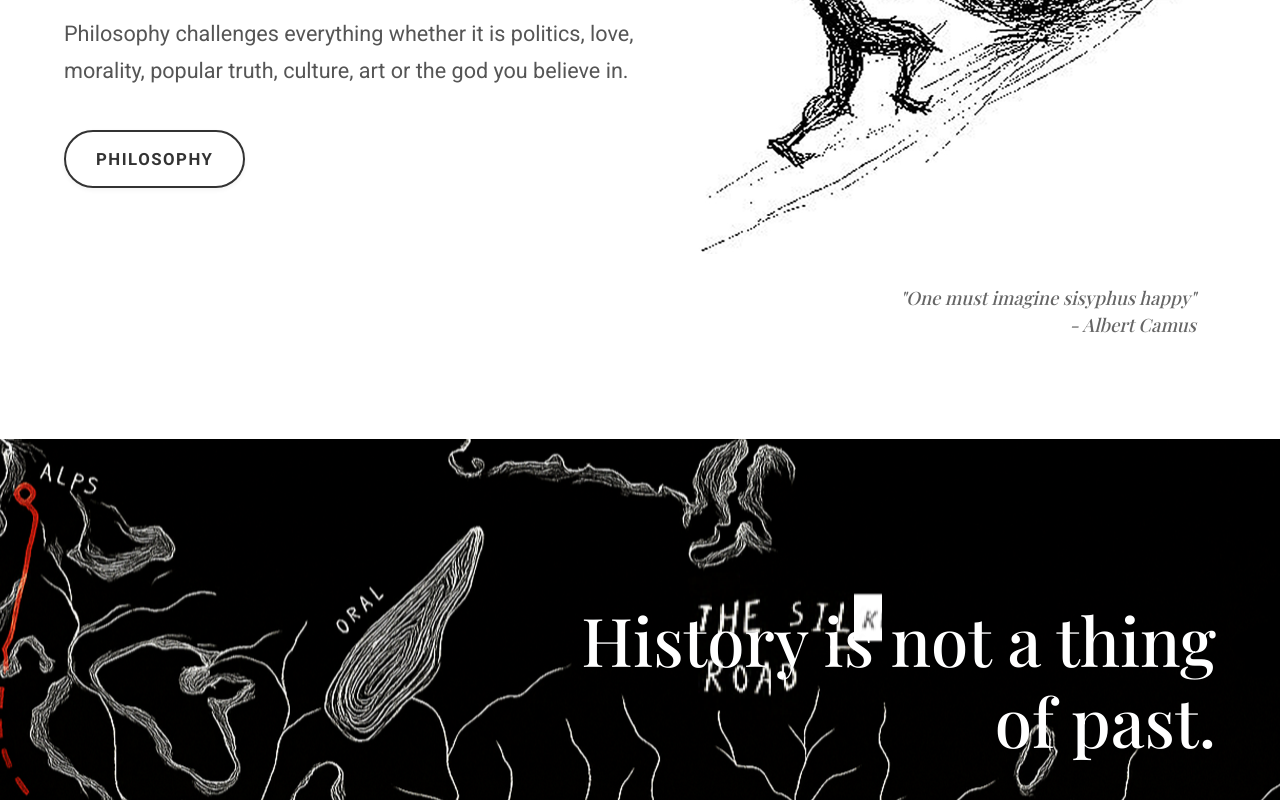
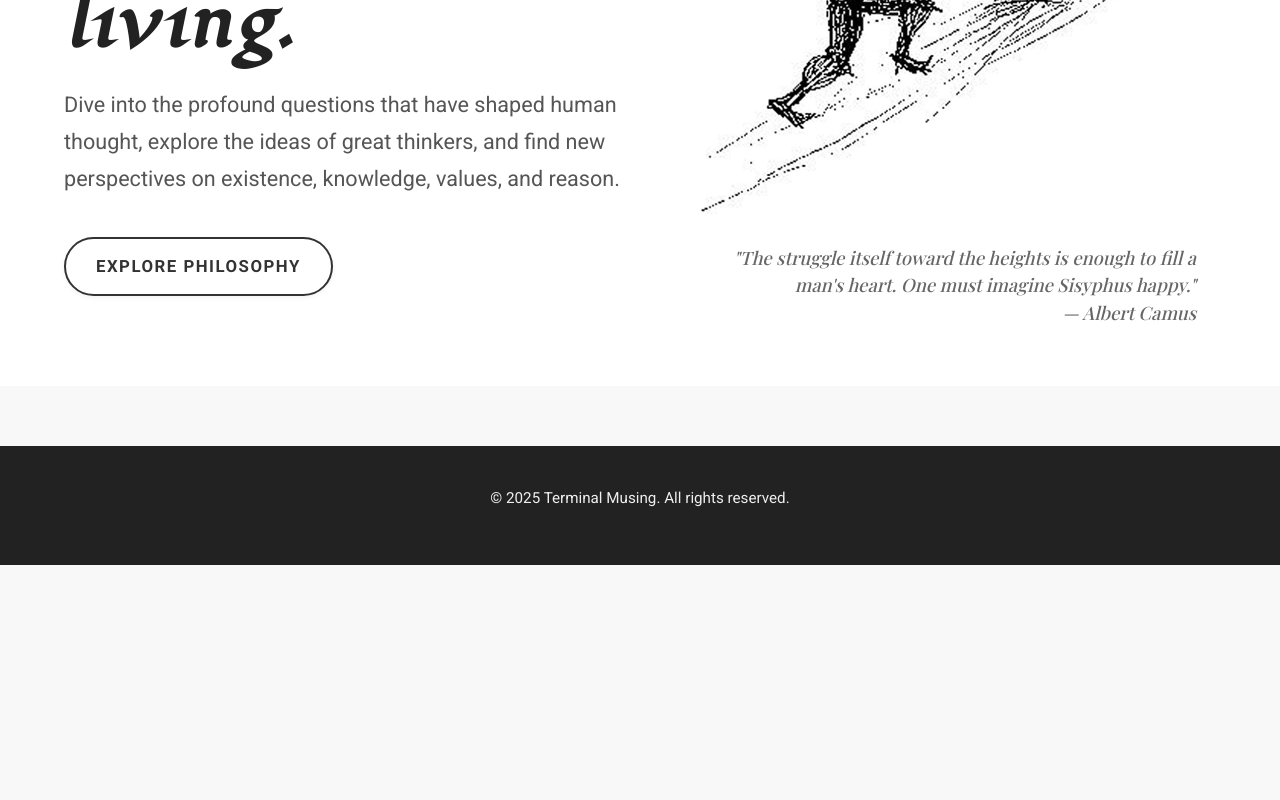
Before and after one commit to hashim47j/Terminal-Musing, a React (Vite) app: page / in a window 1280 px wide. Shown: the part 500-1300 px from the top of the page. After the commit the page ends 1065 px from the top, so only its background shows below. Built offline with nearby package versions, Linux system fonts and the light colour scheme; a web font is replaced by a local one.

Commit message:
something

```diff
--- a/src/pages/HomePage/HistoryHero/HistoryHero.jsx
+++ b/src/pages/HomePage/HistoryHero/HistoryHero.jsx
@@ -1,26 +1,80 @@
-import React from 'react';
+// Terminal-Musing/src/pages/HomePage/HistoryHero/HistoryHero.jsx
+import React, { useRef } from 'react'; // <<-- NEW: Import useRef
 import { Link } from 'react-router-dom';
+import { motion, useScroll, useTransform } from 'framer-motion'; // <<-- NEW: Import useScroll, useTransform
 import styles from './HistoryHero.module.css';
 import silkRoadMap from '../../../assets/silk-road-map.png';
 
 const HistoryHero = () => {
+  const ref = useRef(null); // <<-- NEW: Create a ref for this section
+
+  // <<-- NEW: Use useScroll to track scroll progress of THIS section -->>
+  const { scrollYProgress } = useScroll({
+    target: ref,
+    offset: ["start end", "end start"] // Tracks progress as element enters/leaves viewport
+  });
+
+  // <<-- NEW: Use useTransform to map scroll progress to opacity -->>
+  const opacity = useTransform(scrollYProgress,
+    [0, 0.1, 0.9, 1], // Input range (scrollYProgress from 0 to 1)
+    [0, 1, 1, 0]     // Output range (opacity from 0 to 1 and back to 0)
+  );
+  // This means:
+  // 0% scrollYProgress (bottom of element hits bottom of viewport): opacity 0 (faded out)
+  // 10% scrollYProgress (element starts to enter, 10% in view): opacity 1 (faded in)
+  // 90% scrollYProgress (element almost completely in view, about to leave): opacity 1
+  // 100% scrollYProgress (top of element hits top of viewport): opacity 0 (faded out)
+
+
+  // Keep your existing variants if you still want them for initial entry
+  const sectionVariants = {
+    hidden: { opacity: 0, y: 100 },
+    visible: { opacity: 1, y: 0, transition: { duration: 0.8, ease: 'easeOut' } },
+  };
+
+  const textVariants = {
+    hidden: { opacity: 0, y: 50 },
+    visible: { opacity: 1, y: 0, transition: { duration: 0.7, ease: 'easeOut' } },
+  };
+
   return (
-    <section className={styles.historyHero}>
-      <img src={silkRoadMap} alt="Silk Road Map" className={styles.silkRoadImage} />
+    <motion.section
+      ref={ref} // <<-- NEW: Assign the ref to the motion.section
+      className={styles.historyHero}
+      // Apply the animated opacity here
+      style={{ opacity }} // <<-- NEW: Apply the dynamically calculated opacity
+      // You can keep Framer Motion initial/whileInView if you want an *additional* entrance animation
+      // However, the `opacity` from useTransform will override static opacity.
+      // If you want initial opacity to be 1, ensure `offset` range and `useTransform` logic match.
+      // For a seamless fade, it's often better to rely solely on `useTransform` for opacity.
+      // If you have `initial="hidden"` and `visible="visible"` for `opacity: 0`, this might conflict.
+      // Let's remove them for now to ensure `useTransform` is the primary opacity control.
+      // variants={sectionVariants}
+      // initial="hidden"
+      // whileInView="visible"
+      // viewport={{ once: true, amount: 0.3 }}
+    >
+      <div className={styles.imageAndOverlayWrapper}>
+        <img
+          src={silkRoadMap}
+          alt="Ancient Silk Road Map"
+          className={styles.silkRoadImage}
+        />
+        <div className={styles.overlay}></div>
+      </div>
 
-      {/* Aapda ka Awsar – the overlay */}
-      <div className={styles.overlay}></div>
-
-      <h1 className={styles.mainHeading}>
+      {/* Text elements - you can decide if you want them to fade with the section or separately */}
+      {/* If you want them to fade with the section, remove their individual `variants` */}
+      <motion.h1 className={styles.mainHeading} /* variants={textVariants} */>
         History is not a thing <br /> of past.
-      </h1>
-
-      <p className={styles.description}>
+      </motion.h1>
+      <motion.p className={styles.description} /* variants={textVariants} transition={{ delay: 0.2 }}*/>
         It echoes in the future with strange faces <br /> and in modern clothes.
-      </p>
-
-      <Link to="/history" className={styles.categoryTag}>History</Link>
-    </section>
+      </motion.p>
+      <motion.div /* variants={textVariants} transition={{ delay: 0.4 }}*/>
+        <Link to="/history" className={styles.categoryTag}>History</Link>
+      </motion.div>
+    </motion.section>
   );
 };
 
--- a/src/pages/HomePage/HistoryHero/HistoryHero.module.css
+++ b/src/pages/HomePage/HistoryHero/HistoryHero.module.css
@@ -1,3 +1,5 @@
+/* Terminal-Musing/src/pages/HomePage/HistoryHero/HistoryHero.module.css */
+
 .historyHero {
   position: relative;
   width: 100%;
@@ -5,7 +7,11 @@
   background-color: #000;
   overflow: hidden;
   color: #f0f0f0;
+  scroll-snap-align: start; /* KEEP THIS */
+  flex-shrink: 0; /* KEEP THIS */
 }
+
+/* ... rest of your HistoryHero CSS ... */
 .silkRoadImage {
   position: absolute;
   top: 0;
--- /dev/null
+++ b/src/pages/HomePage/HomePage.module.css
@@ -0,0 +1,9 @@
+/* Terminal-Musing/src/pages/HomePage/HomePage.module.css */
+
+.fullPageContainer {
+    height: 100vh; /* Makes the container fill the entire viewport height */
+    overflow-y: scroll; /* Enables vertical scrolling within this container */
+    scroll-snap-type: y mandatory; /* This enables snapping on the Y-axis, mandatory for full snaps */
+    -webkit-overflow-scrolling: touch; /* Improves scrolling performance on iOS devices */
+    scroll-behavior: smooth; /* Ensures a smooth transition when snapping */
+  }
--- a/src/pages/HomePage/PhilosophyHero/PhilosophyHero.jsx
+++ b/src/pages/HomePage/PhilosophyHero/PhilosophyHero.jsx
@@ -1,33 +1,47 @@
 // Terminal-Musing/src/pages/HomePage/PhilosophyHero/PhilosophyHero.jsx
-import React from 'react';
-import { Link } from 'react-router-dom'; // Important for linking the "Philosophy" tag
-import styles from './PhilosophyHero.module.css'; // Link to its specific CSS module
-
-// Import your image - make sure you've placed it in the assets folder
-// Or you can place it directly in the public folder and use a public path
-import sisyphusSketch from '../../../assets/sisyphus-sketch.jpg';
-// If you put it in `public` folder, you would use:
-// const sisyphusSketch = '/sisyphus-sketch.jpg';
+import React, { useRef } from 'react'; // <<-- NEW: Import useRef
+import { Link } from 'react-router-dom';
+import { motion, useScroll, useTransform } from 'framer-motion'; // <<-- NEW: Import useScroll, useTransform
+import styles from './PhilosophyHero.module.css';
+import sisyphusImage from '../../../assets/sisyphus-sketch.jpg'; // Adjust path if needed
 
 const PhilosophyHero = () => {
+  const ref = useRef(null); // <<-- NEW: Create a ref for this section
+
+  // <<-- NEW: Use useScroll to track scroll progress of THIS section -->>
+  const { scrollYProgress } = useScroll({
+    target: ref,
+    offset: ["start end", "end start"] // Tracks progress as element enters/leaves viewport
+  });
+
+  // <<-- NEW: Use useTransform to map scroll progress to opacity -->>
+  const opacity = useTransform(scrollYProgress,
+    [0, 0.1, 0.9, 1], // Input range (scrollYProgress from 0 to 1)
+    [0, 1, 1, 0]     // Output range (opacity from 0 to 1 and back to 0)
+  );
+
   return (
-    <section className={styles.philosophyHero}>
+    <motion.section
+      ref={ref} // <<-- NEW: Assign the ref to the motion.section
+      className={styles.philosophyHero}
+      style={{ opacity }} // <<-- NEW: Apply the dynamically calculated opacity
+    >
       <div className={styles.contentWrapper}>
-        <h1 className={styles.mainHeading}>With a thought it all began</h1>
+        <h1 className={styles.mainHeading}>
+          The unexamined life <br /> is not worth living.
+        </h1>
         <p className={styles.description}>
-          Philosophy challenges everything whether it is politics, love, morality, popular truth, culture, art or the god you believe in.
+          Dive into the profound questions that have shaped human thought, explore the ideas of great thinkers, and find new perspectives on existence, knowledge, values, and reason.
         </p>
-        {/* The clickable "Philosophy" tag linking to its future page */}
-        <Link to="/philosophy" className={styles.categoryTag}>Philosophy</Link>
+        <Link to="/philosophy" className={styles.categoryTag}>Explore Philosophy</Link>
       </div>
       <div className={styles.imageWrapper}>
-        <img src={sisyphusSketch} alt="Sisyphus pushing a boulder - one must imagine sisyphus happy" className={styles.sisyphusImage} />
+        <img src={sisyphusImage} alt="Sisyphus" className={styles.sisyphusImage} />
         <p className={styles.camusQuote}>
-          "One must imagine sisyphus happy"<br />
-          - Albert Camus
+          "The struggle itself toward the heights is enough to fill a man's heart. One must imagine Sisyphus happy." <br /> — Albert Camus
         </p>
       </div>
-    </section>
+    </motion.section>
   );
 };
 
--- a/src/pages/HomePage/PhilosophyHero/PhilosophyHero.module.css
+++ b/src/pages/HomePage/PhilosophyHero/PhilosophyHero.module.css
@@ -3,15 +3,14 @@
 .philosophyHero {
   display: flex;
   align-items: center;
-    padding: 100px 5%; /* Generous padding for a prominent hero section */
+  padding: 100px 5%;
   background-color: #fff;
-    min-height: 80vh; /* Make it take up a good portion of the screen */
+  height: 100vh; /* KEEP THIS */
+  scroll-snap-align: start; /* KEEP THIS */
+  flex-shrink: 0; /* KEEP THIS */
   overflow: hidden;
   position: relative;
-    /* Add a subtle gradient or background texture if desired later */
-    /* background: linear-gradient(to right, #fdfdfd, #f5f5f5); */
 }
-
 .contentWrapper {
   flex: 1;
   padding-right: 60px;
@@ -105,7 +104,7 @@
   .philosophyHero {
     flex-direction: column;
     padding: 80px 5%;
-      min-height: unset;
+    min-height: unset; /* Revert min-height for mobile if needed, but height: 100vh might override it */
   }
 
   .contentWrapper,
--- a/src/pages/HomePage/index.jsx
+++ b/src/pages/HomePage/index.jsx
@@ -1,22 +1,15 @@
 // Terminal-Musing/src/pages/HomePage/index.jsx
 import React from 'react';
-import PhilosophyHero from './PhilosophyHero/PhilosophyHero'; // Your first hero section
-import HistoryHero from './HistoryHero/HistoryHero'; // Import the new History Hero section
+import PhilosophyHero from './PhilosophyHero/PhilosophyHero';
+import HistoryHero from './HistoryHero/HistoryHero';
+import styles from './HomePage.module.css'; // Ensure this import is present
 
 const HomePage = () => {
   return (
-    <div>
-      {/* Your Philosophy Hero section */}
+    <div className={styles.fullPageContainer}>
       <PhilosophyHero />
-
-      {/* Your new History Hero section with scroll animation */}
       <HistoryHero />
-
-      {/* You'll add other sections to your homepage here as you build them out */}
-      {/* <section style={{ padding: '50px 5%', backgroundColor: '#f0f0f0', textAlign: 'center' }}>
-        <h2>Latest Musings & Articles</h2>
-        // You'll eventually have components here to display recent blog posts
-      </section> */}
+      {/* Add any other full-page sections here */}
     </div>
   );
 };
```
Lines whose indentation alone changed are shown as unchanged.
